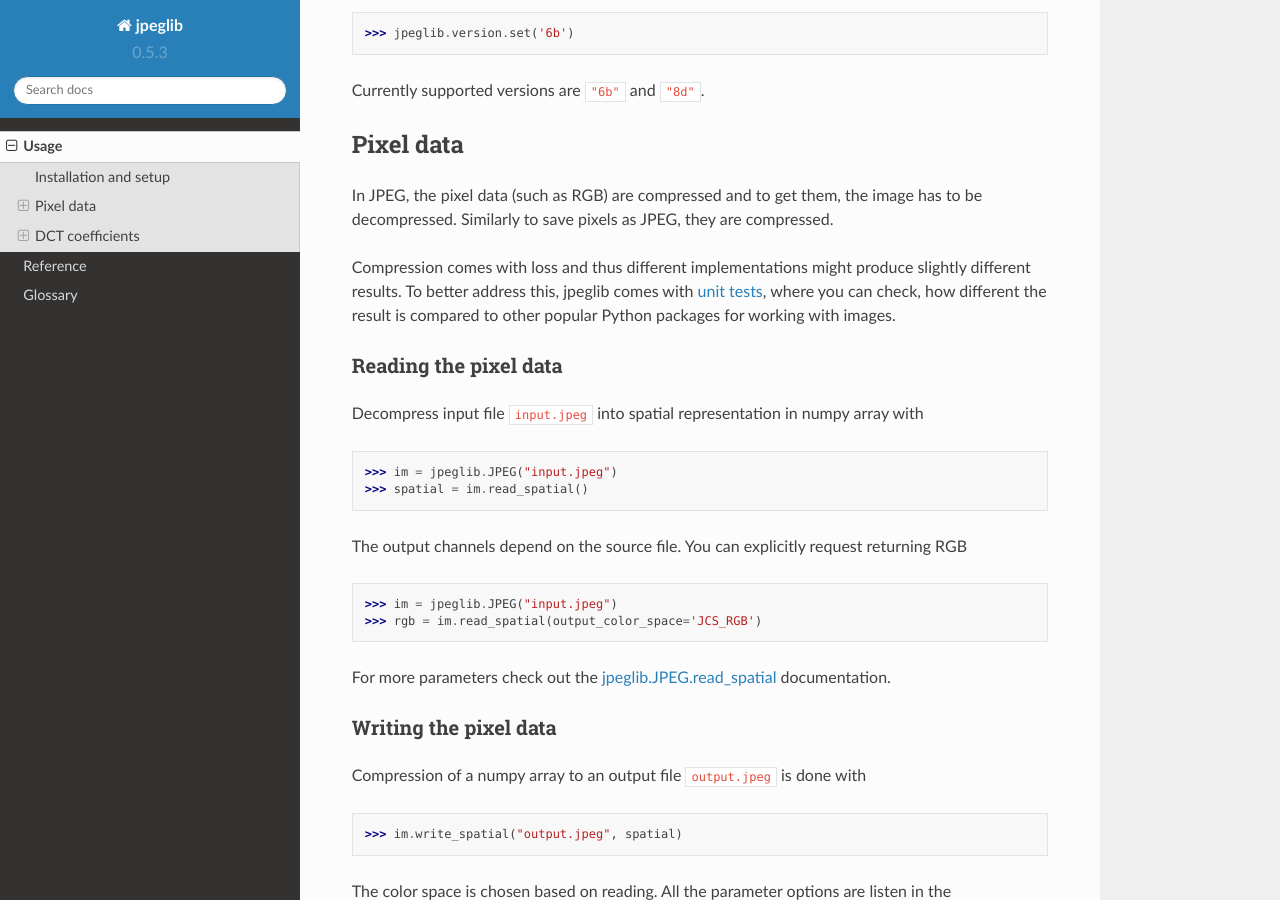
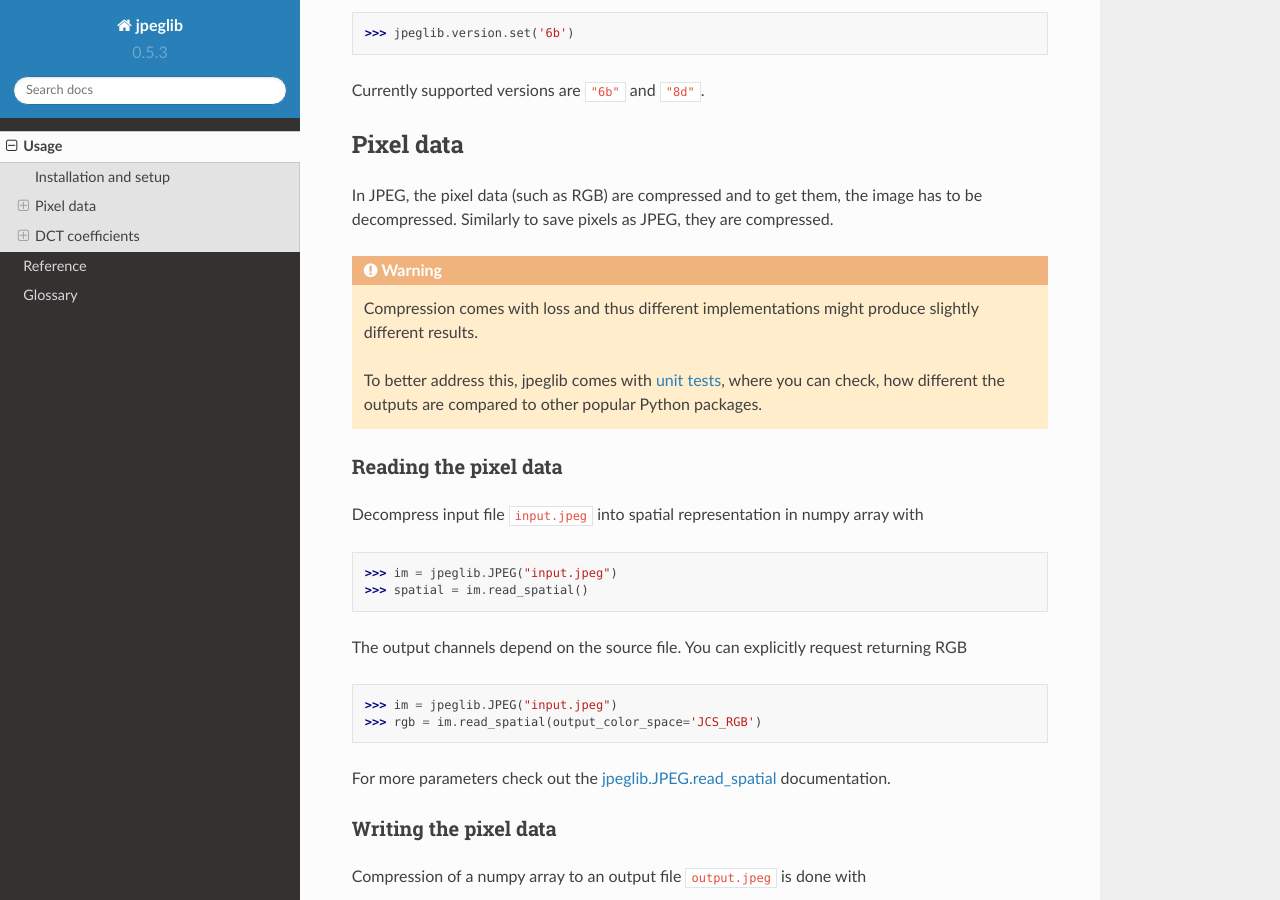
Before and after one commit to martinbenes1996/jpeglib, a Sphinx documentation site: the page built from docs/source/usage.rst, in a window 1280 px wide and 900 px high, scrolled down 615 px. Built offline with Sphinx 7.4.7 and the Read the Docs theme 2.0.0, drawn with Linux system fonts in a browser that asks for light colours.

Commit message:
warning about output

```diff
--- a/docs/source/index.rst
+++ b/docs/source/index.rst
@@ -8,6 +8,12 @@
 however do not expose the whole spectrum of parameters that libjpeg offers.
 At the same time it is usually also impossible to load a low-level JPEG components - DCT coefficients
 and quantization tables. All of this is possible with `jpeglib`.
+
+Getting the DCT coefficients with libjpeg is as simple as
+
+>>> import libjpeg
+>>> with libjpeg.JPEG("input.jpeg") as im:
+>>>     Y,CbCr,qt = im.read_dct()
 
 .. note::
 
--- a/docs/source/usage.rst
+++ b/docs/source/usage.rst
@@ -32,11 +32,14 @@
 the image has to be decompressed. Similarly to save pixels as JPEG,
 they are compressed.
 
-Compression comes with loss and thus different implementations might
-produce slightly different results. To better address this,
-jpeglib comes with `unit tests <https://github.com/martinbenes1996/jpeglib/actions/workflows/unittests_on_commit.yml>`_, where you can check, how different
-the result is compared to other popular Python packages for working
-with images.
+.. warning::
+
+   Compression comes with loss and thus different implementations might
+   produce slightly different results.
+
+   To better address this, jpeglib comes with `unit tests <https://github.com/martinbenes1996/jpeglib/actions/workflows/unittests_on_commit.yml>`_,
+   where you can check, how different the outputs are compared to other popular
+   Python packages.
 
 Reading the pixel data
 ^^^^^^^^^^^^^^^^^^^^^^
```
